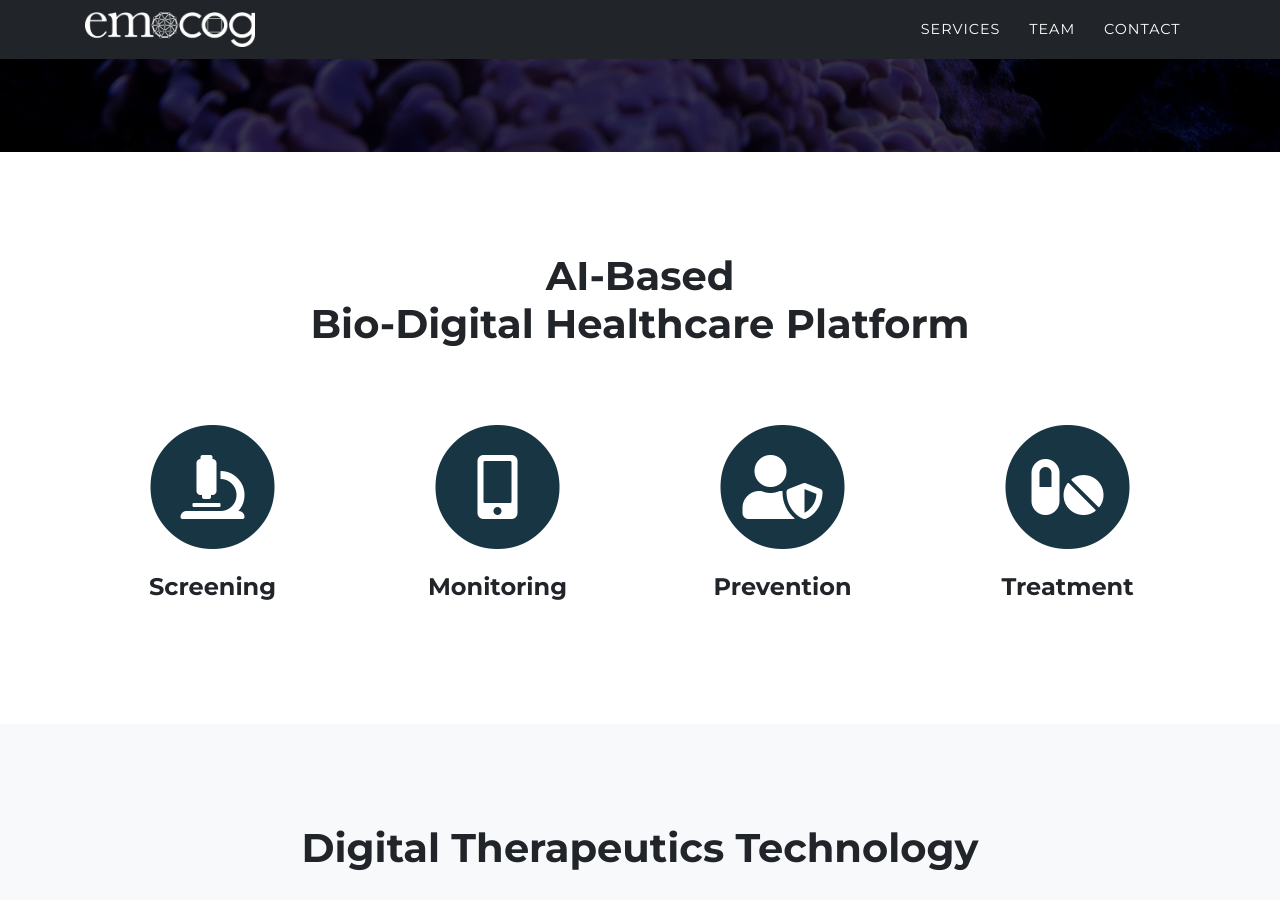
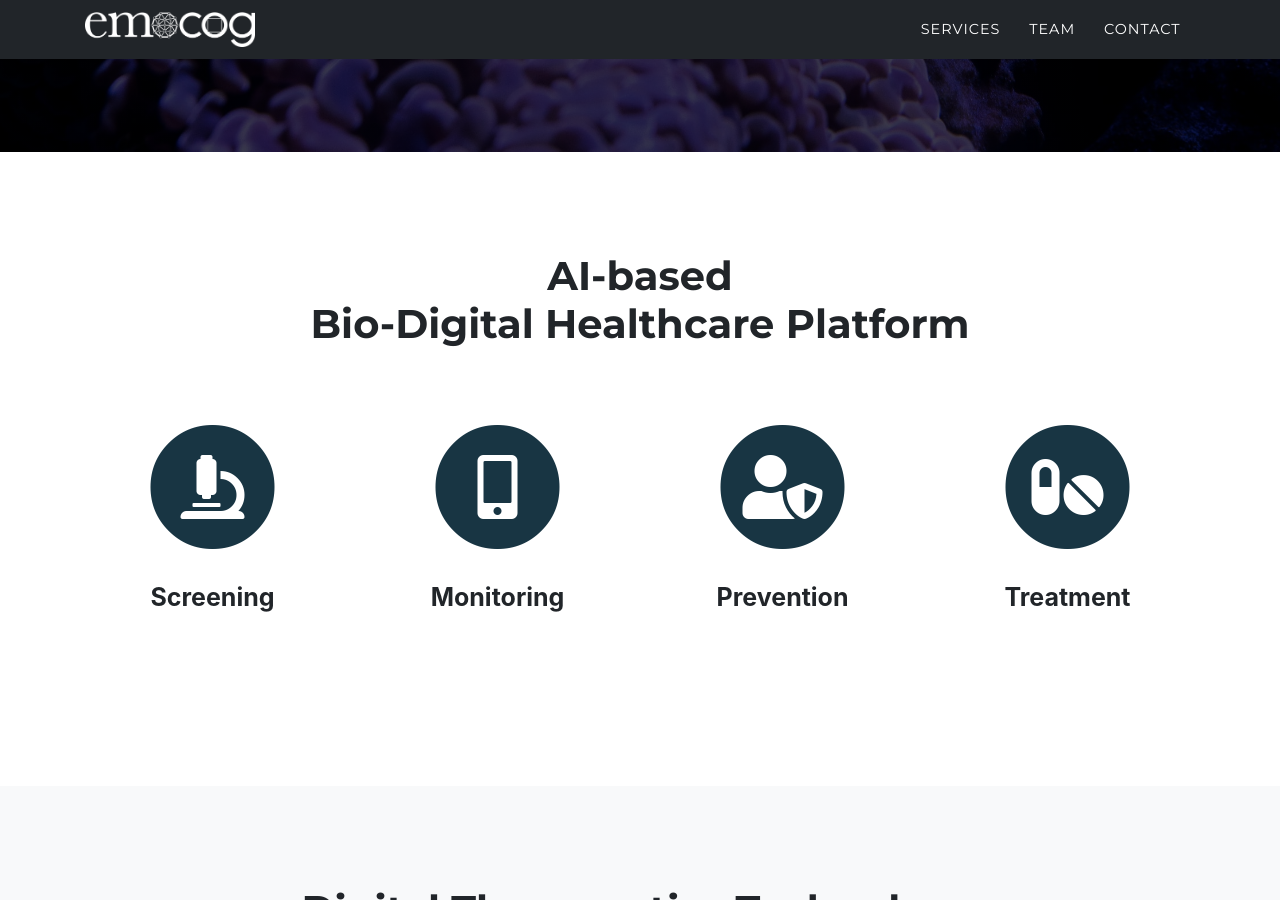
Before and after one commit to emocog/emocog.github.io, a Jekyll site: the page built from index.md, in a window 1280 px wide and 900 px high, scrolled down 748 px. Built offline with Jekyll 4.4.1, drawn with Linux system fonts in a browser that asks for light colours; some web fonts are replaced.

Commit message:
여기까지

```diff
--- a/_includes/services.html
+++ b/_includes/services.html
@@ -5,7 +5,7 @@
 
       <div class="row">
         <div class="col-lg-12 text-center">
-          <h2 class="section-heading text-capitalize">{{ site.data.sitetext.services.title | default: "Services" }}</h2>
+          <h2 class="section-heading">{{ site.data.sitetext.services.title | default: "Services" }}</h2>
           {% if site.data.sitetext.services.text %}
 		  <h3 class="section-subheading text-muted">{{ site.data.sitetext.services.text }}</h3>
 		  {% endif %}
@@ -13,16 +13,17 @@
       </div>
 
       <div class="row text-center">
-	  {% for service in site.data.sitetext.services.list %}
+
+	    {% for service in site.data.sitetext.services.list %}
         <div class="col-md-3">
           <span class="fa-stack fa-4x">
             <i class="fas fa-circle fa-stack-2x text-primary"></i>
             <i class="{{ service.icon | default: "fas fa-shopping-cart" }} fa-stack-1x fa-inverse"></i>
           </span>
-          <h4 class="service-heading">{{ service.title | markdownify }}</h4>
-          {% if service.desc %}<div class="text-muted">{{ service.desc | markdownify }}</div>{% endif %}
-	 </div>
-	  {% endfor %}
+          <h4>{{ service.title | markdownify }}</h4>
+          <!-- {% if service.desc %}<div class="text-muted">{{ service.desc | markdownify }}</div>{% endif %} -->
+	      </div>
+	    {% endfor %}
       </div>
 
       <!-- <div class="row">
--- a/_sass/layout/_services.scss
+++ b/_sass/layout/_services.scss
@@ -1,5 +1,30 @@
 // Styling for the services section
-.service-heading {
-  margin: 15px 0;
-  text-transform: none;
+
+section#services {
+  background-color: $white;
+
+  .section-heading {
+    margin: 0px 0;
+
+    h4 {
+      font-size: 20px;
+      margin-top: 25px;
+      margin-bottom: 10px;
+      font-style: bold;
+      @include serif-font;
+    }
+  }
+
+  @media(min-width:768px) {
+    margin-bottom: 50px;
+    text-align: center;
+
+    h4 {
+      font-size: 25px;
+      margin-top: 25px;
+      margin-bottom: 10px;
+      font-style: bold;
+      @include serif-font;
+    }
+  }
 }
```
